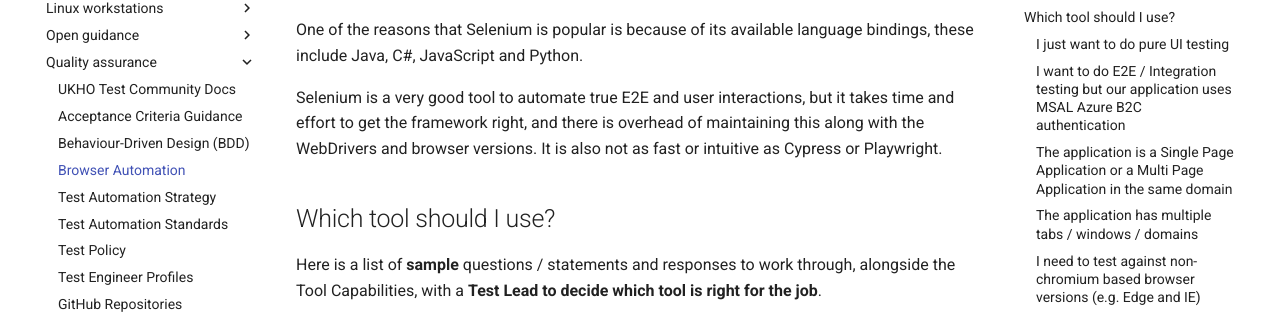
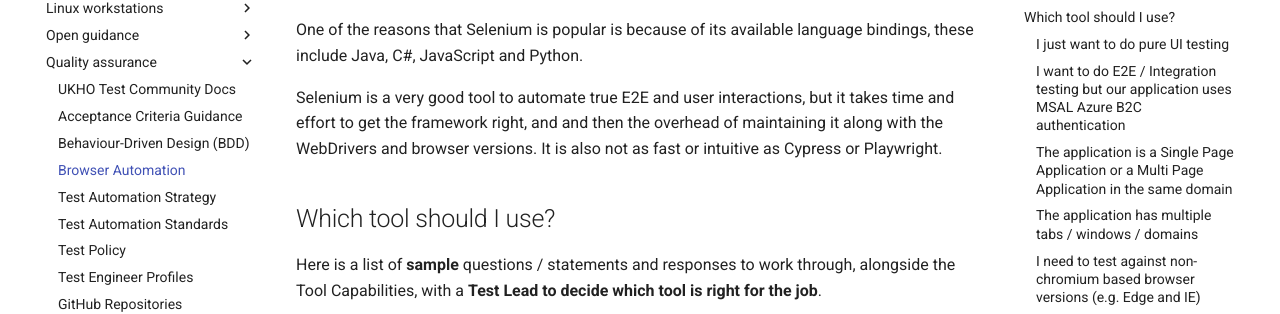
Before and after one commit to UKHO/docs, an MkDocs documentation site: the page built from docs/quality-assurance/browser-automation.md, in a window 1280 px wide and 900 px high, scrolled down 1271 px. Shown: the part 172-486 px from the top of the window. Built offline with MkDocs 1.6.1 and Material for MkDocs 9.7.7, drawn with Linux system fonts in a browser that asks for light colours; some of the changed text lies outside the part shown.

Commit message:
Updates based on Gregs review

```diff
--- a/docs/quality-assurance/browser-automation.md
+++ b/docs/quality-assurance/browser-automation.md
@@ -28,7 +28,7 @@ Selenium is a tool for web browser automation that uses WebDrivers to remotely c
 
 One of the reasons that Selenium is popular is because of its available language bindings, these include Java, C#, JavaScript and Python.
 
-Selenium is a very good tool to automate true E2E and user interactions, but it takes time and effort to get the framework right, and there is overhead of maintaining this along with the WebDrivers and browser versions. It is also not as fast or intuitive as Cypress or Playwright.
+Selenium is a very good tool to automate true E2E and user interactions, but it takes time and effort to get the framework right, and and then the overhead of maintaining it along with the WebDrivers and browser versions. It is also not as fast or intuitive as Cypress or Playwright.
 
 ## Which tool should I use?
 
```
Also changed, not shown: other parts of docs/quality-assurance/browser-automation.md (+1 -1 lines).
